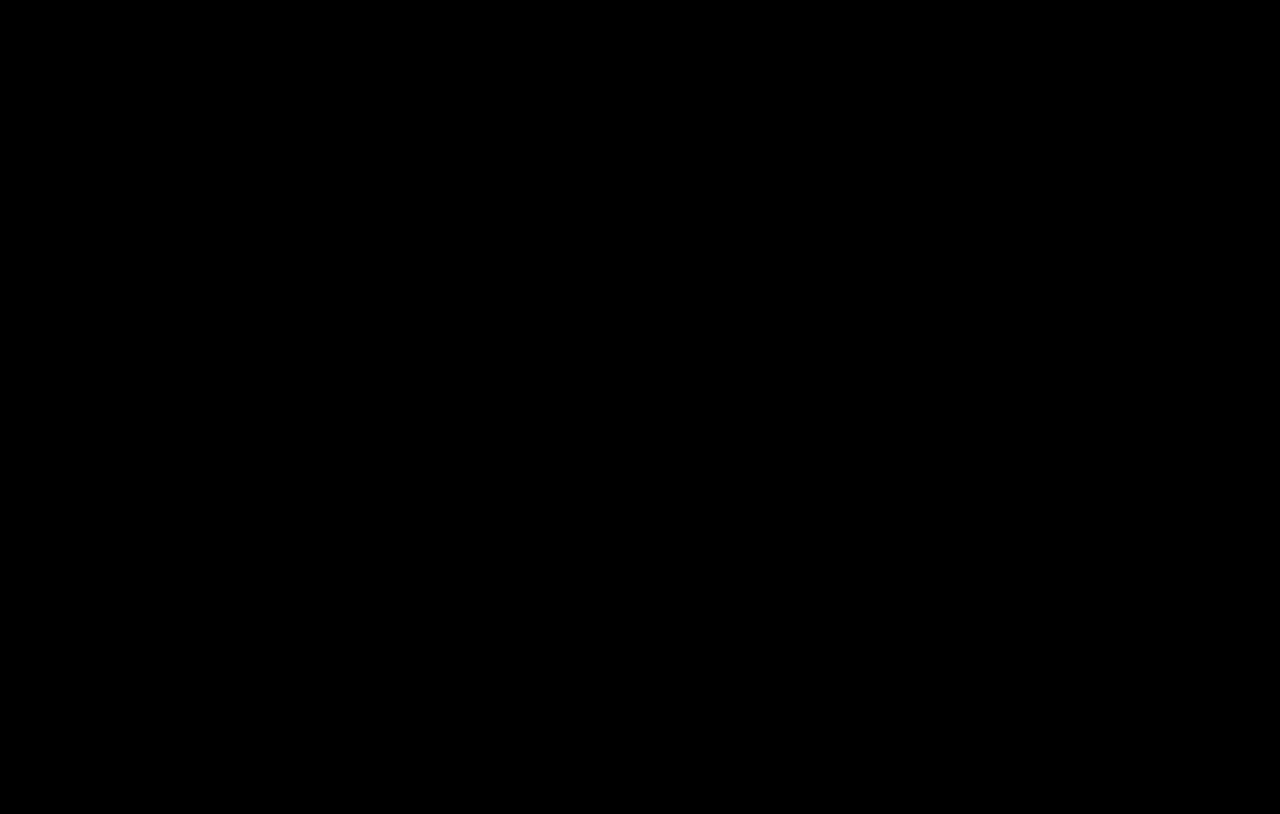
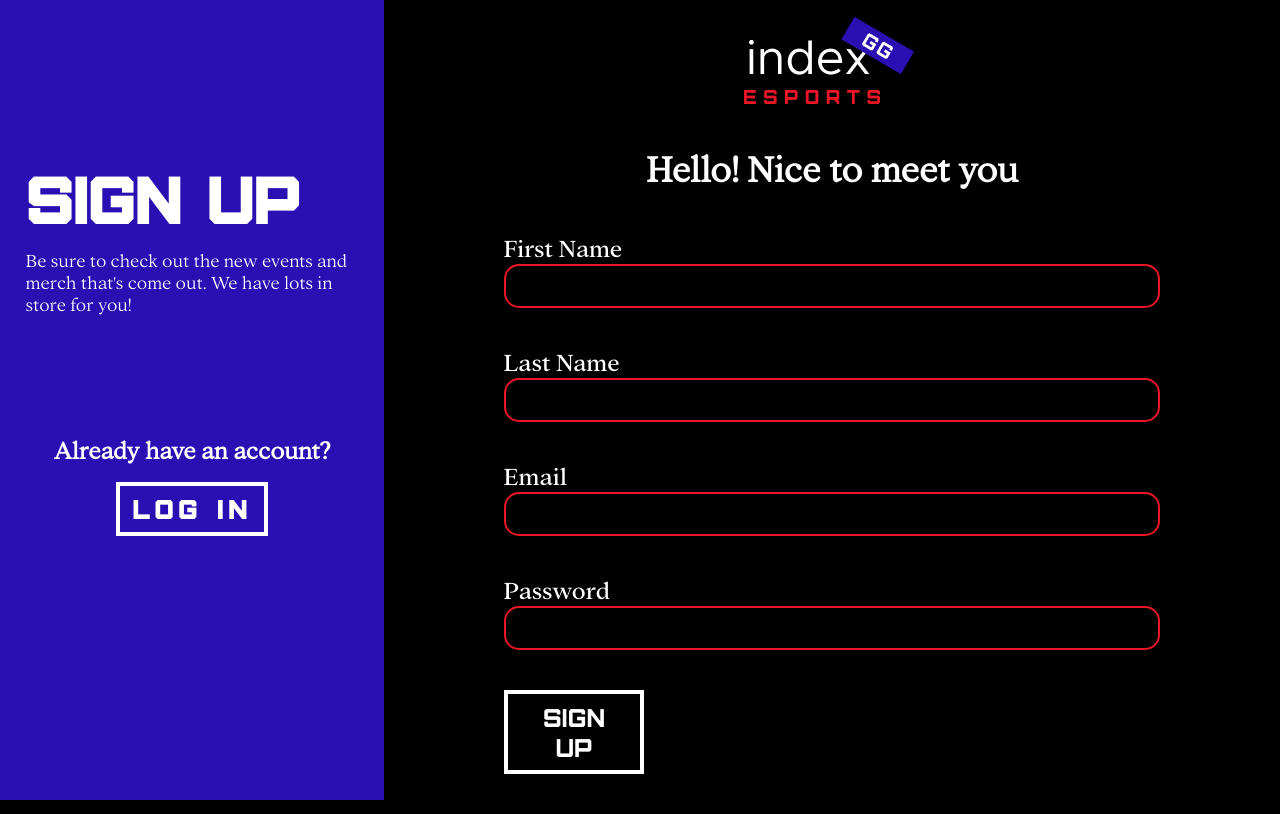
Before and after one commit to PhantasyCodes/indexg, a React (Vite) app: page /sign-up in a window 1280 px wide. Before the commit this address had no page. Built offline with nearby package versions, Linux system fonts and the light colour scheme.

Commit message:
Did further integration with API, and added sign-up page

```diff
--- a/src/App.jsx
+++ b/src/App.jsx
@@ -7,6 +7,7 @@ import Shop from './routes/Shop'
 import Login from './routes/Login'
 
 import './App.css'
+import SignUp from './routes/SignUp'
 
 function App() {
   const location = useLocation()
@@ -18,6 +19,7 @@ function App() {
           <Route path='/home' element={<Home />} />
           <Route path='/shop' element={<Shop />} />
           <Route path='/login' element={<Login />} />
+          <Route path='/sign-up' element={<SignUp />} />
         </Routes>
       </AnimatePresence>
     </>
--- a/src/components/Navbar.css
+++ b/src/components/Navbar.css
@@ -24,6 +24,7 @@
     display: flex;
     /* justify-content: space-between; */
     overflow: hidden;
+    height: 3vh;
 }
 
 .navbar a {
@@ -34,3 +35,18 @@
     display: inline-block;
     position: relative;
 }
+
+.navbar a::after {
+    content: "";
+    position: absolute;
+    background-color: white;
+    height: 3px;
+    width: 0;
+    left: 0;
+    bottom: 0vh;
+    transition: 0.3s ease-out;
+}
+
+.navbar a:hover::after {
+    width: 100%;
+}
--- a/src/components/Navbar.jsx
+++ b/src/components/Navbar.jsx
@@ -1,14 +1,21 @@
 import React from 'react'
-import {motion} from 'framer-motion'
+import { motion } from 'framer-motion'
+import { useNavigate } from 'react-router-dom'
 
 import logo from '../assets/logo.png'
 
 import './Navbar.css'
+import { Link } from 'react-router-dom'
 
 const transition = {duration: 1.4, ease: [0.6, 0.01, -0.05, 0.9]}
 
 
 const Navbar = () => {
+  const navigateTo = useNavigate();
+
+  const handleOnSubmit = () => {
+    navigateTo(`/login`)
+  }
 
   return (
     <motion.div initial={{width: 0}} animate={{width: 1800, transition: {delay:0, duration:1}}} className='navbar'>
@@ -20,7 +27,9 @@ const Navbar = () => {
         <motion.img className='nav-logo' initial={{scale: 1}} animate={{scale: 0.75, transition: {duration: 0.5}}} src={logo} alt="logo" />
         <motion.div className="links">
           <motion.a initial={{y: -100}} animate={{y:0, transition: { duration: 2}}} href="#">sign up</motion.a>
-          <motion.a initial={{y: -100}} animate={{y:0, transition: { duration: 2}}} href="#">log in</motion.a>
+          <Link to={`/login`} >
+            <motion.a initial={{y: -100}} animate={{y:0, transition: { duration: 2}}} href="" onClick={handleOnSubmit}>log in</motion.a>
+          </Link>
         </motion.div>
     </motion.div>
   )
--- a/src/components/Sale.jsx
+++ b/src/components/Sale.jsx
@@ -9,7 +9,7 @@ const Sale = () => {
     <div className='sale-container'>
         <div className="sale-text">
             <h1>easter sale</h1>
-            <p>Shop selected styles and merch and get 20% off. Ends April 19th</p>
+            <p>Shop selected styles, merch and tickets and get 20% off. Ends April 19th</p>
             <div className="shop-link2">
                 <h2>SHOP</h2>
             </div>
--- a/src/components/SignedNavbar.jsx
+++ b/src/components/SignedNavbar.jsx
@@ -1,4 +1,4 @@
-import React from 'react'
+import React, { useEffect } from 'react'
 import {motion} from 'framer-motion'
 import { useLocalState } from '../util/useLocalStorage'
 
@@ -6,12 +6,17 @@ import logo from '../assets/logo.png'
 import down from '../assets/icons/down.png'
 
 import './SignedNavbar.css'
+import { Link } from 'react-router-dom'
 
 const transition = {duration: 1.4, ease: [0.6, 0.01, -0.05, 0.9]}
 
 const SignedNavbar = () => {
 
   const [pic, setPic] = useLocalState("", "pic")
+
+  const logOut = () => {
+    localStorage.clear()
+  }
 
   return (
     <motion.div initial={{width: 0}} animate={{width: 1800, transition: {delay:0, duration:1}}} className='navbar'>
@@ -22,7 +27,7 @@ const SignedNavbar = () => {
         </motion.div>
         <motion.img className='nav-logo' initial={{scale: 1}} animate={{scale: 0.75, transition: {duration: 0.5}}} src={logo} alt="logo" />
         <motion.div className="logged-links">
-          <div className="profile-pic">
+          <div onClick={logOut} className="profile-pic">
             <img src={pic} alt="Profile" />
             <img src={down} alt="down" />
           </div>
--- a/src/index.css
+++ b/src/index.css
@@ -30,7 +30,7 @@
 
 @font-face {
   font-family: Addington Light;
-  src: url(/fonts/AddingtonCF-Light.otf);
+  src: url(/fonts/AddingtonCF-Thin.otf);
 }
 
 @font-face {
@@ -50,6 +50,7 @@
 
 body {
   background-color: black;
+  overflow-x: hidden;
 }
 
 a {
--- a/src/routes/Login.css
+++ b/src/routes/Login.css
@@ -9,6 +9,7 @@
     display: flex;
     align-items: center;
     flex-direction: column;
+    z-index: 99;
 }
 
 .login-left-text {
@@ -45,15 +46,15 @@
 .login-right h2 {
     font-family: Addington Light;
     color: white;
-    margin-top: 10vh;
+    margin-top: 5vh;
     font-size: 3vw;
-    margin-bottom: 10vh;
+    margin-bottom: 5vh;
 }
 
 .login-right label {
     font-family: Addington;
     color: white;
-    font-size: 3vw;
+    font-size: 2vw;
 }
 
 .login-form div {
--- a/src/routes/Login.jsx
+++ b/src/routes/Login.jsx
@@ -1,5 +1,7 @@
-import React, { useState } from 'react'
+import React, { useEffect, useState } from 'react'
 import { useLocalState } from '../util/useLocalStorage'
+import { Link, useNavigate } from 'react-router-dom'
+import { motion } from 'framer-motion'
 
 import logo from '../assets/logo.png'
 
@@ -12,12 +14,16 @@ const Login = () => {
   const [jwt, setJwt] = useLocalState("", "jwt")
   const [firstname, setFirstname] = useLocalState("", "name")
   const [pic, setPic] = useLocalState("", "pic")
+  const navigateTo = useNavigate();
+
 
   function sendLoginRequest() {
     const reqBody = {
       email: username,
       password: password
     }
+
+    let loggedIn = false;
 
     fetch("http://localhost:8080/api/v1/auth/authenticate", {
       headers: {
@@ -27,8 +33,11 @@ const Login = () => {
       body: JSON.stringify(reqBody),
     })
       .then((response) => {
-        if (response.status === 200)
+        if (response.status === 200) {
+          loggedIn = true;
+          console.log(loggedIn)
           return Promise.all([response.json(), response.headers])
+        }
         else
           return Promise.reject("Invalid Login Details")
       })
@@ -37,37 +46,44 @@ const Login = () => {
         setFirstname(body.firstname)
         setPic(body.profilepic)
         console.log(body.profilepic)
-      }).catch((message) => {
+      })
+      .then(() => {
+        if(loggedIn)
+          navigateTo(`/home`)
+      })
+      .catch((message) => {
         alert(message)
       })
   }
 
   return (
     <div className='login-page'>
-        <div className="login-left">
+        <motion.div className="login-left">
           <div className="login-left-text">
             <h3>login</h3>
             <p>Be sure to check out the new events and merch that's come out. We have lots in store for you!</p>
           </div>
           <h4>No account yet?</h4>
-          <div className="shop-link2">
-            <h2>SIGN UP</h2>
-          </div>
-        </div>
+          <Link to={`/sign-up`}>
+            <div className="shop-link2">
+                <h2>SIGN UP</h2>
+            </div>
+          </Link>
+        </motion.div>
         <div className="login-right">
           <img src={logo} alt="logo" />
           <h2>Hello! Welcome back</h2>
           <div className="login-form">
-            <div className="login-email">
+            <div>
               <label htmlFor="username">Email</label>
               <input type="email" id='username' value={username} onChange={(event) => setUsername(event.target.value)} />
             </div>
-            <div className="login-password">
+            <div>
               <label htmlFor="password">Password</label>
               <input type="password" id='password' value={password} onChange={(event) => setPassword(event.target.value)} />
             </div>
             <div className="login-button">
-              <button id='submit' type='button' onClick={() => sendLoginRequest()}>SIGN IN</button>
+              <button id='submit' type='button' onClick={() => sendLoginRequest()}>LOG IN</button>
             </div>
           </div>
         </div>
--- a/src/routes/Shop.jsx
+++ b/src/routes/Shop.jsx
@@ -1,4 +1,5 @@
 import React from 'react'
+import { useLocalState } from '../util/useLocalStorage'
 
 import ShopWord from '../components/ShopWord'
 import CategoriesCarousel from '../components/CategoriesCarousel'
@@ -6,13 +7,16 @@ import Featured from '../components/Featured'
 import Navbar from '../components/Navbar'
 import Sale from '../components/Sale'
 import ShopFooter from '../components/ShopFooter'
+import SignedNavbar from '../components/SignedNavbar'
 
 import './Shop.css'
 
 const Shop = () => {
+  const [jwt, setJwt] = useLocalState("", "jwt")
+
   return (
     <div className='shop-home'>
-        <Navbar />
+        {jwt ? <SignedNavbar /> : <Navbar />}
         <Sale />
         <Featured />
         <CategoriesCarousel />
--- /dev/null
+++ b/src/routes/SignUp.jsx
@@ -0,0 +1,59 @@
+import React from 'react'
+import { useState } from 'react'
+import { Link } from 'react-router-dom'
+
+import logo from '../assets/logo.png'
+
+
+import './Login.css'
+
+const SignUp = () => {
+    const [firstName, setFirstname] = useState("")
+    const [lastName, setLastName] = useState("")
+    const [username, setUsername] = useState("")
+    const [password, setPassword] = useState("")
+
+    return (
+        <div className='login-page'>
+            <div className="login-left">
+                <div className="login-left-text">
+                    <h3>sign up</h3>
+                    <p>Be sure to check out the new events and merch that's come out. We have lots in store for you!</p>
+                </div>
+                <h4>Already have an account?</h4>
+                <Link to={`/login`}>
+                    <div className="shop-link2">
+                        <h2>LOG IN</h2>
+                    </div>
+                </Link>
+            </div>
+            <div className="login-right">
+                <img src={logo} alt="logo" />
+                <h2>Hello! Nice to meet you</h2>
+                <div className="login-form">
+                    <div>
+                        <label htmlFor="first-name">First Name</label>
+                        <input type="text" id='first-name' value={firstName} onChange={(event) => setFirstname(event.target.value)} />
+                    </div>
+                    <div>
+                        <label htmlFor="second-name">Last Name</label>
+                        <input type="text" id='second-name' value={lastName} onChange={(event) => setLastName(event.target.value)} />
+                    </div>
+                    <div>
+                        <label htmlFor="username">Email</label>
+                        <input type="email" id='username' value={username} onChange={(event) => setUsername(event.target.value)} />
+                    </div>
+                    <div>
+                        <label htmlFor="password">Password</label>
+                        <input type="password" id='password' value={password} onChange={(event) => setPassword(event.target.value)} />
+                    </div>
+                <div className="login-button">
+                    <button id='submit' type='button'>SIGN UP</button>
+                </div>
+                </div>
+            </div>
+        </div>
+    )
+}
+
+export default SignUp
```
Also changed, not shown: src/components/Hero.jsx (+31 -2 lines), public/fonts/AddingtonCF-Thin.otf (added).
